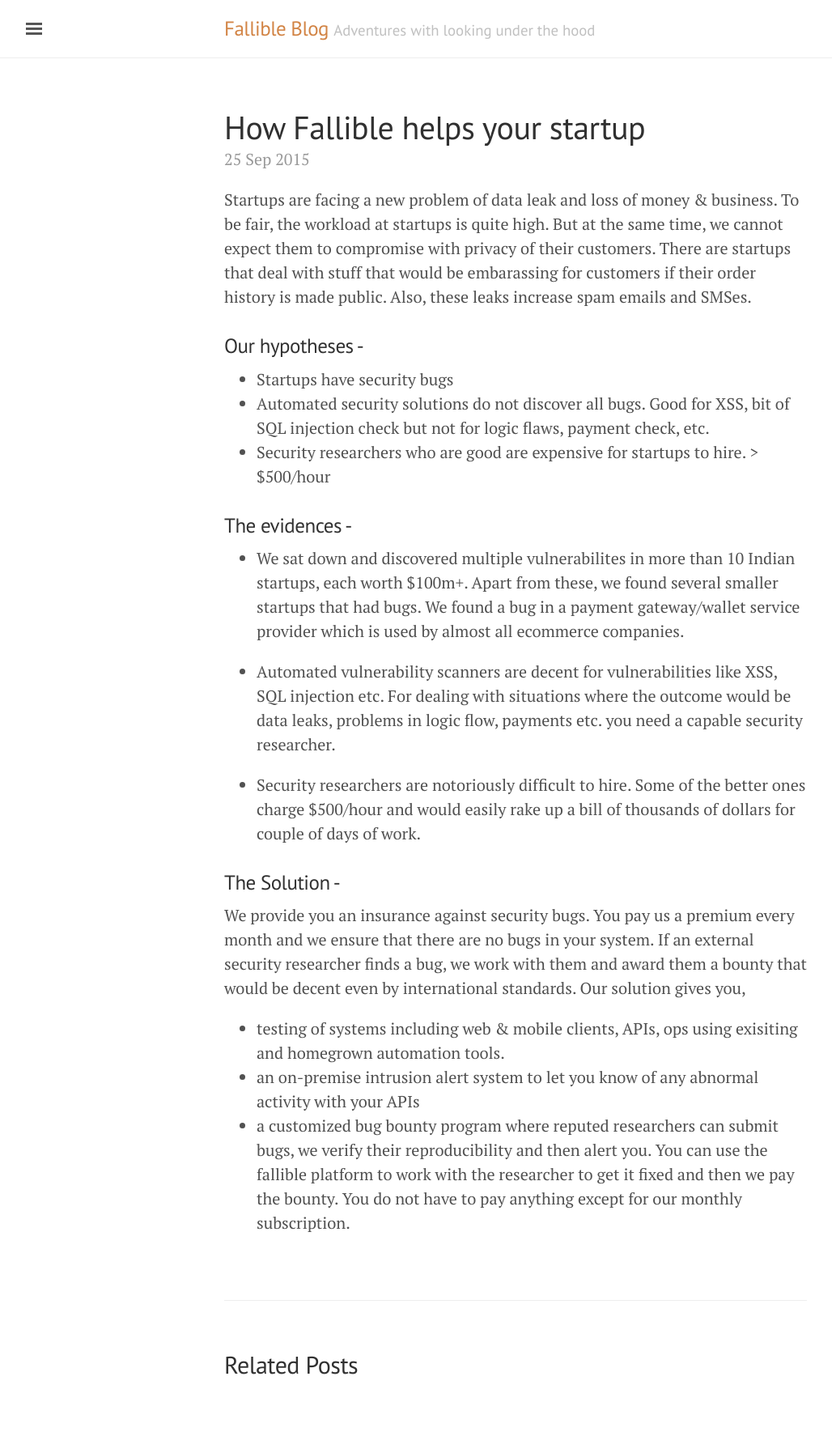
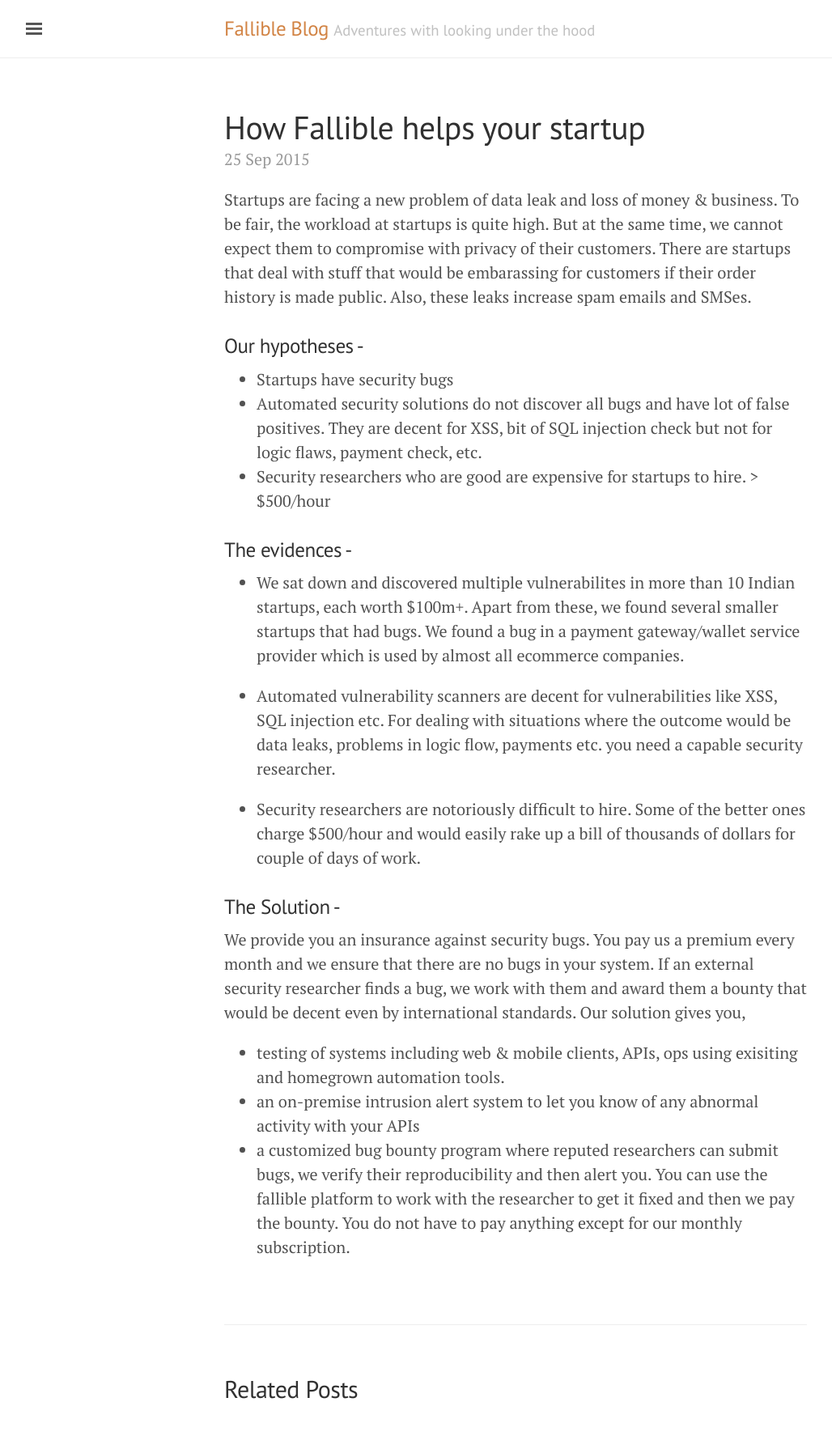
Before and after one commit to FallibleInc/blog, a Jekyll site: the page built from _posts/2015-09-25-Why-fallible.md, in a window 1280 px wide. Shown: the whole page at 81% size, without its empty margins (3-1031 px from the left). Built offline with Jekyll 4.4.1, drawn with Linux system fonts in a browser that asks for light colours; before the commit the page ends 1765 px from its top, so only the background shows below that.

Commit message:
Updated 2015-09-25-Why-fallible.md

```diff
--- a/_posts/2015-09-25-Why-fallible.md
+++ b/_posts/2015-09-25-Why-fallible.md
@@ -12,7 +12,7 @@ Startups are facing a new problem of data leak and loss of money & business. To
 ### Our hypotheses -
 
 - Startups have security bugs
-- Automated security solutions do not discover all bugs. Good for XSS, bit of SQL injection check but not for logic flaws, payment check, etc.
+- Automated security solutions do not discover all bugs and have lot of false positives. They are decent for XSS, bit of SQL injection check but not for logic flaws, payment check, etc.
 - Security researchers who are good are expensive for startups to hire. > $500/hour
 
 
```
